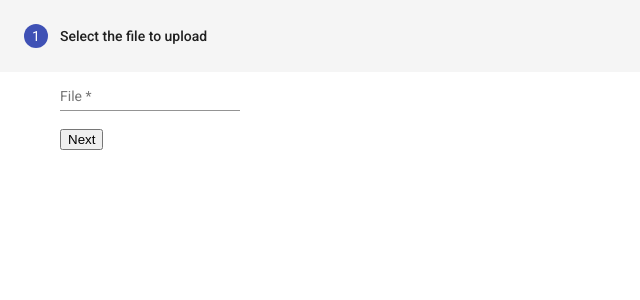
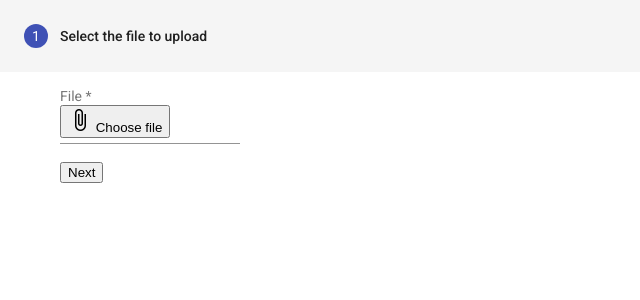
Before and after one commit to targetmine/send_DataProvider, an Angular app in the folder DataReusable/: page /parser in a window 1280 px wide. Shown: the top 300 px of the page, without its empty margins (0-640 px from the left). Built offline with nearby package versions, Linux system fonts and the light colour scheme.

Commit message:
Sample display of file chooser.

```diff
--- a/DataReusable/src/app/parser/datareuse-parser/datareuse-parser.component.html
+++ b/DataReusable/src/app/parser/datareuse-parser/datareuse-parser.component.html
@@ -9,6 +9,12 @@
 			<mat-form-field appareance="fill">
 				<mat-label>File</mat-label>
 				<input matInput placeholder="Last name, First name" formControlName="firstCtrl" required>
+
+				<input type="file" style="display: none;" #fileInput accept="text/*" (change)="onChangeFileInput()">
+				<button mat-raised-button color="primary" class="file-select-button" (click)="onClickFileInputButton()">
+					<mat-icon>attach_file</mat-icon>
+					Choose file
+				</button>
 			</mat-form-field>
 			<div>
 				<button mat-button matStepperNext>Next</button>
--- a/DataReusable/src/app/parser/datareuse-parser/datareuse-parser.component.ts
+++ b/DataReusable/src/app/parser/datareuse-parser/datareuse-parser.component.ts
@@ -1,4 +1,4 @@
-import { Component } from '@angular/core';
+import { Component, ViewChild } from '@angular/core';
 import { FormBuilder, Validators } from '@angular/forms';
 
 @Component({
@@ -7,6 +7,11 @@ import { FormBuilder, Validators } from '@angular/forms';
   styleUrls: ['./datareuse-parser.component.css']
 })
 export class DatareuseParserComponent {
+
+	@ViewChild('fileInput')
+	fileInput: any;
+
+	file: File | null = null;
 
 	firstFormGroup = this._formBuilder.group({
 		firstCtrl: ['', Validators.required],
@@ -19,4 +24,13 @@ export class DatareuseParserComponent {
   ngOnInit(): void {
   }
 
+	onClickFileInputButton(){
+		this.fileInput.nativeElement.click();
+	}
+
+	onChangeFileInput(){
+		const files: { [key: string]: File } = this.fileInput.nativeElement.files;
+    this.file = files[0];
+	}
+
 }
--- a/DataReusable/src/app/parser/parser.module.ts
+++ b/DataReusable/src/app/parser/parser.module.ts
@@ -4,6 +4,7 @@ import { MatStepperModule } from '@angular/material/stepper';
 import { ReactiveFormsModule } from '@angular/forms';
 import { MatFormFieldModule } from '@angular/material/form-field';
 import { MatInputModule } from '@angular/material/input';
+import { MatIcon, MatIconModule } from '@angular/material/icon';
 
 import { DatareuseParserComponent } from './datareuse-parser/datareuse-parser.component';
 
@@ -17,6 +18,7 @@ import { DatareuseParserComponent } from './datareuse-parser/datareuse-parser.co
 		ReactiveFormsModule,
 		MatFormFieldModule,
 		MatInputModule,
+		MatIconModule,
   ]
 })
 export class ParserModule { }
```
